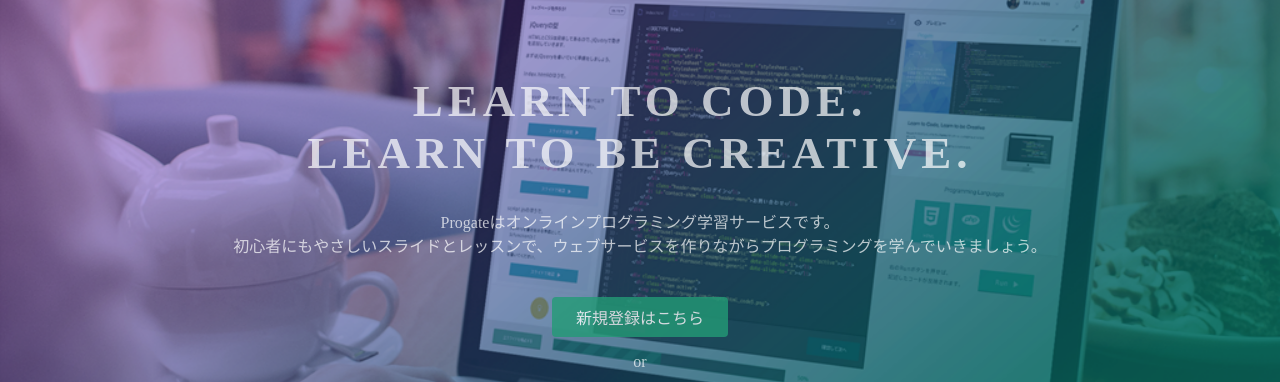
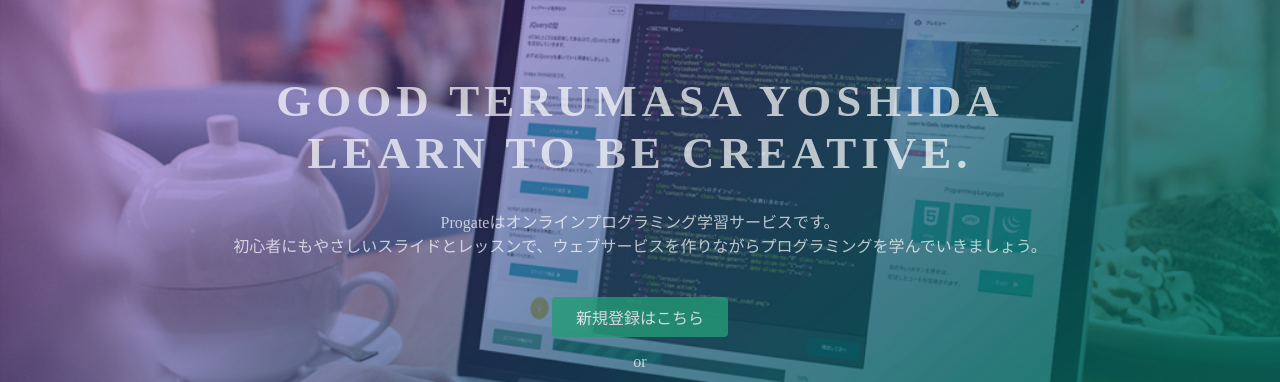
Before and after one commit to terubacca/github.io, a plain HTML site: page index.html in a window 1280 px wide. Shown: the part 135-517 px from the top of the page. Drawn offline with Linux system fonts and the light colour scheme.

Commit message:
Update index.html

```diff
--- a/index.html
+++ b/index.html
@@ -23,7 +23,7 @@
   </header>
   <div class="top-wrapper">
     <div class="container">
-      <h1>LEARN TO CODE.<br>LEARN TO BE CREATIVE.</h1>
+      <h1>GOOD TERUMASA YOSHIDA<br>LEARN TO BE CREATIVE.</h1>
       <p>Progateはオンラインプログラミング学習サービスです。<br>初心者にもやさしいスライドとレッスンで、ウェブサービスを作りながらプログラミングを学んでいきましょう。</p>
       <div class="btn-wrapper">
         <a href="#" class="btn signup">新規登録はこちら</a>
```
